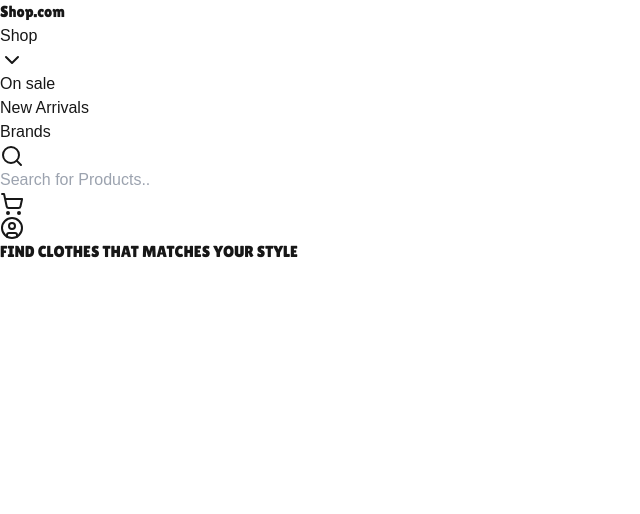
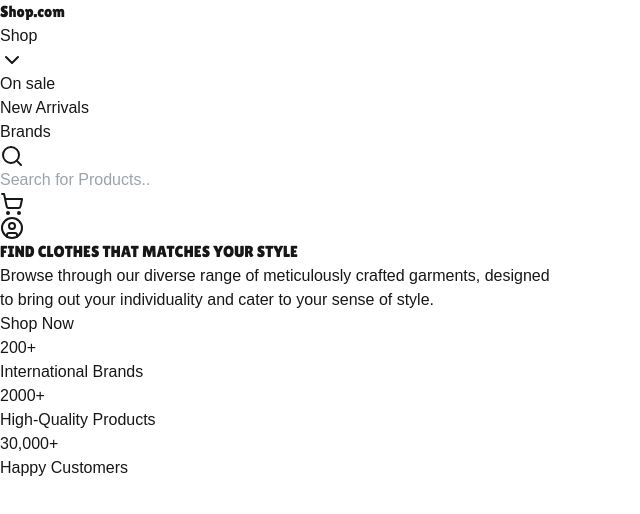
Before and after one commit to RajKishan1/shop.com, a Next.js app: page / in a window 1280 px wide. Shown: the top 514 px of the page, without its empty margins (0-640 px from the left). Built offline with nearby package versions, Linux system fonts and the light colour scheme.

Commit message:
fix:banner component

```diff
--- /dev/null
+++ b/shared/btn.tsx
@@ -0,0 +1,13 @@
+import React from "react";
+interface prop {
+  text: string;
+}
+const Btn = ({ text }: prop) => {
+  return (
+    <button className="h-[52px] w-[210px] bg-neutral-950 rounded-full text-white">
+      {text}
+    </button>
+  );
+};
+
+export default Btn;
--- a/src/app/components/bannerDiv.tsx
+++ b/src/app/components/bannerDiv.tsx
@@ -1,22 +1,32 @@
 import React from "react";
 import { Lilita_One } from "next/font/google";
+import Btn from "../../../shared/btn";
+import Stats from "./stats";
 const Lilita = Lilita_One({
   weight: "400",
   subsets: ["latin"],
 });
 const BannerDiv = () => {
   return (
-    <div className="w-[1440px] h-[663px]">
-      <div>
-        <h1 className={`${Lilita.className}`}>
+    <div className="pl-[100px] w-[1440px] h-[663px] bg-[url('/bannerBG.svg')] bg-cover">
+      <div className="w-1/2 h-full bg-slate-00 ">
+        <h1 className={`${Lilita.className} text-black text-[62px]`}>
           FIND CLOTHES THAT MATCHES YOUR STYLE
         </h1>
-        <p></p>
+        <p className="text-[16px] text-neutral-800">
+          Browse through our diverse range of meticulously crafted garments,
+          designed <br />
+          to bring out your individuality and cater to your sense of style.
+        </p>
+        <Btn text="Shop Now" />
 
+        <div className="h-[74px] w-[596px] bg-red-100 flex gap-[32px] justify-between">
+          <Stats h1text="200+" smalltext="International Brands" />
+          <Stats h1text="2000+" smalltext="High-Quality Products" />
+          <Stats h1text="30,000+" smalltext="Happy Customers" />
+        </div>
       </div>
-      <div></div>
     </div>
   );
 };
-
 export default BannerDiv;
--- a/src/app/components/navBar.tsx
+++ b/src/app/components/navBar.tsx
@@ -12,7 +12,7 @@ const Lilita = Lilita_One({
 });
 const NavBar = () => {
   return (
-    <div className="h-[48px] w-[1240px] mx-[100px] mt-[62px] bg-red-700 flex items-center justify-between text-black">
+    <div className="h-[48px] w-[1240px] mx-[100px] mt-[62px] bg-red-100 flex items-center justify-between text-black">
       <h1 className={`${Lilita.className} text-4xl`}>Shop.com</h1>
       <span className="w-[321px] h-[22px] flex justify-between items-center">
         <p className="flex">
--- /dev/null
+++ b/src/app/components/stats.tsx
@@ -0,0 +1,16 @@
+import React from "react";
+interface prop {
+  h1text: string;
+  smalltext: string;
+}
+
+const Stats = ({ h1text, smalltext }: prop) => {
+  return (
+    <span className="flex flex-col items-center justify-around">
+      <h1 className="text-4xl text-black font-bold">{h1text}</h1>
+      <p className="text-black">{smalltext}</p>
+    </span>
+  );
+};
+
+export default Stats;
```
Also changed, not shown: 1 other file (tests, documents, lock files or other folders).
